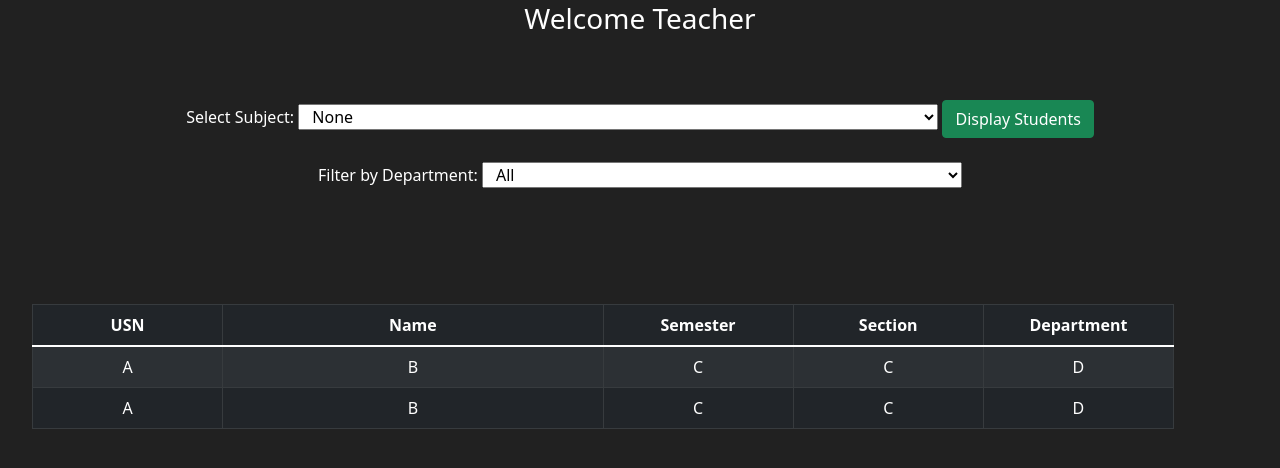
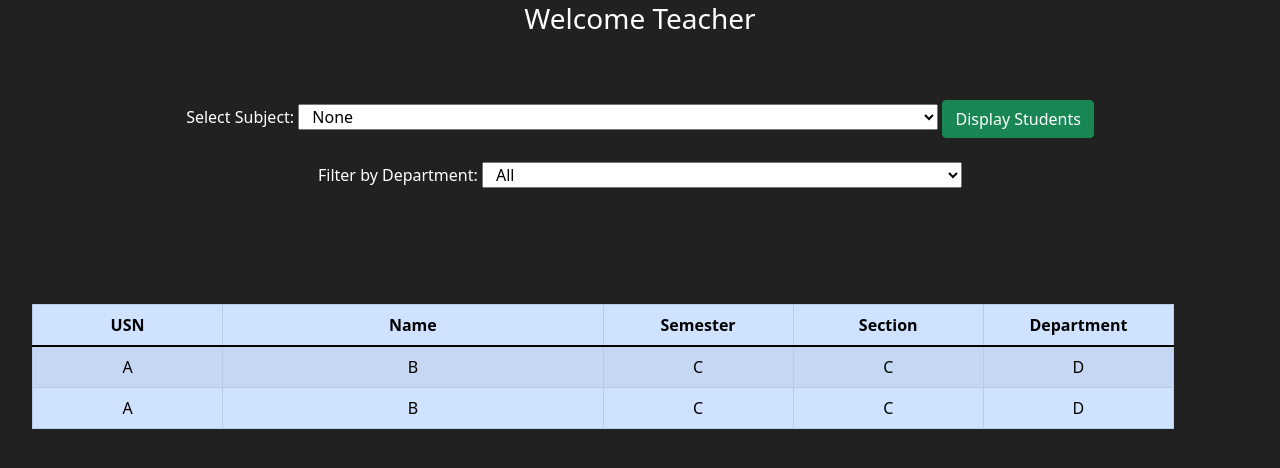
Before and after one commit to sumansompur/open_electives_management_system, a Flask app: page /user/teacher in a window 1280 px wide. Shown: the part 78-546 px from the top of the page. Run offline with Flask 2, Linux system fonts and the light colour scheme; some libraries are stand-ins or nearby versions.

Commit message:
Changed table colors

```diff
--- a/OEMS/templates/teacher.html
+++ b/OEMS/templates/teacher.html
@@ -28,7 +28,7 @@
     <br>
 <div class="row" style="margin-top:20px; margin-left:20px">
    <div class="col-11">
-        <table class="table table-hover table-dark table table-striped table-secondary table-bordered">
+        <table class="table table-hover table-striped table-primary table-bordered">
             <thead>
             <tr>
                <!-- Your Columns HERE -->
```
